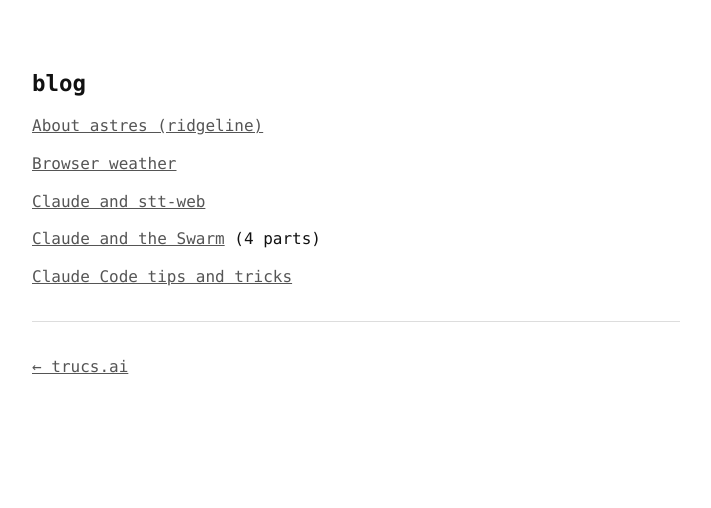
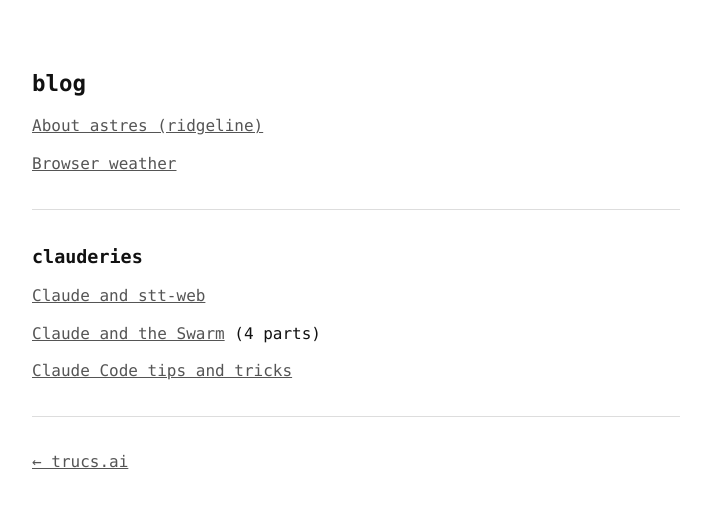
Before and after one commit to idle-intelligence/trucs.ai, a Jekyll site: the page built from blog/index.md, in a window 1280 px wide. Shown: the top 508 px of the page, without its empty margins (284-995 px from the left). Built offline with Jekyll 4.4.1, drawn with Linux system fonts in a browser that asks for light colours.

Commit message:
blog: separate the Claude posts under 'clauderies'

```diff
--- a/blog/index.md
+++ b/blog/index.md
@@ -9,6 +9,10 @@ title: blog
 
 [Browser weather](/blog/browser-weather)
 
+---
+
+## clauderies
+
 [Claude and stt-web](/blog/claude-and-stt-web)
 
 [Claude and the Swarm](/blog/claude-and-the-swarm) (4 parts)
```
